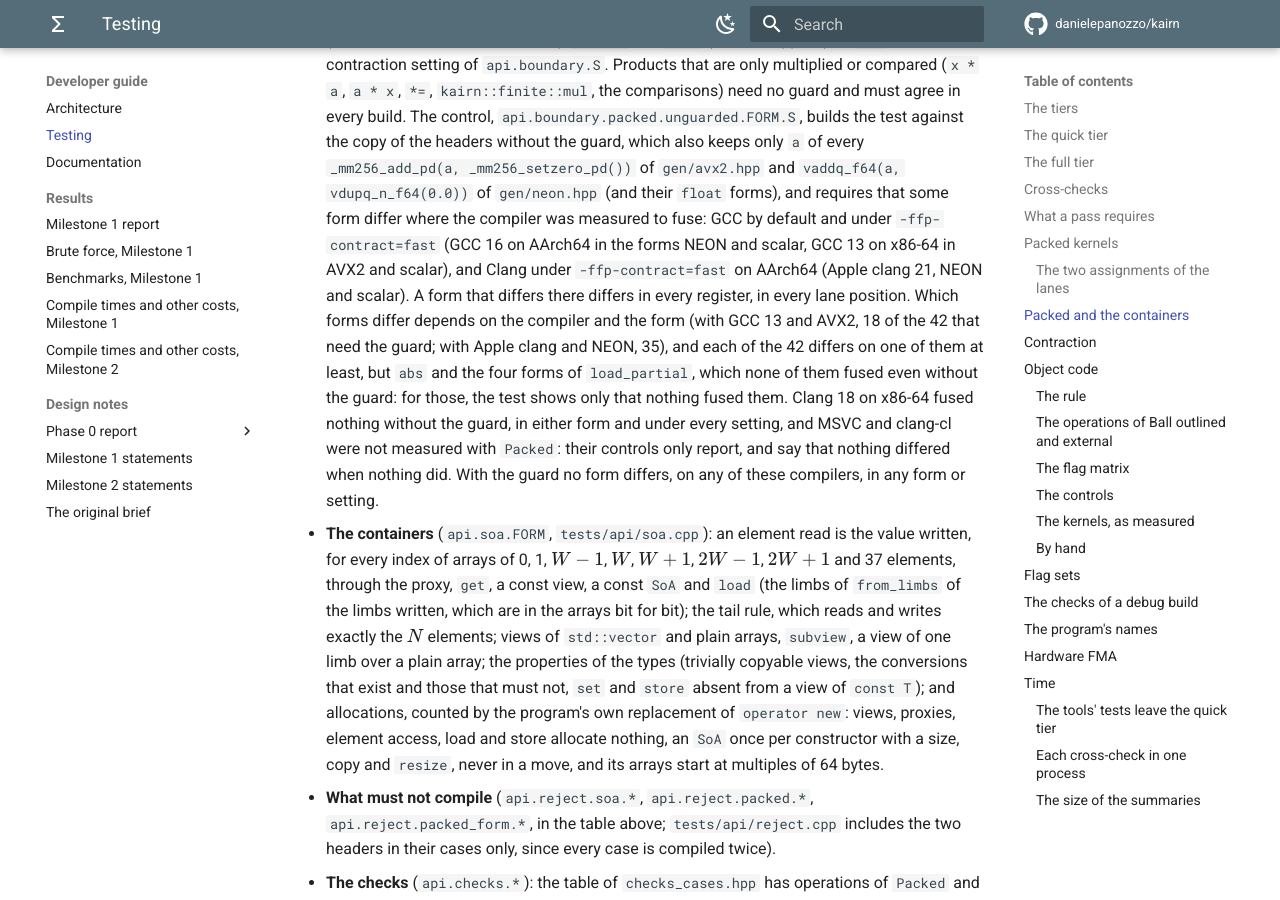
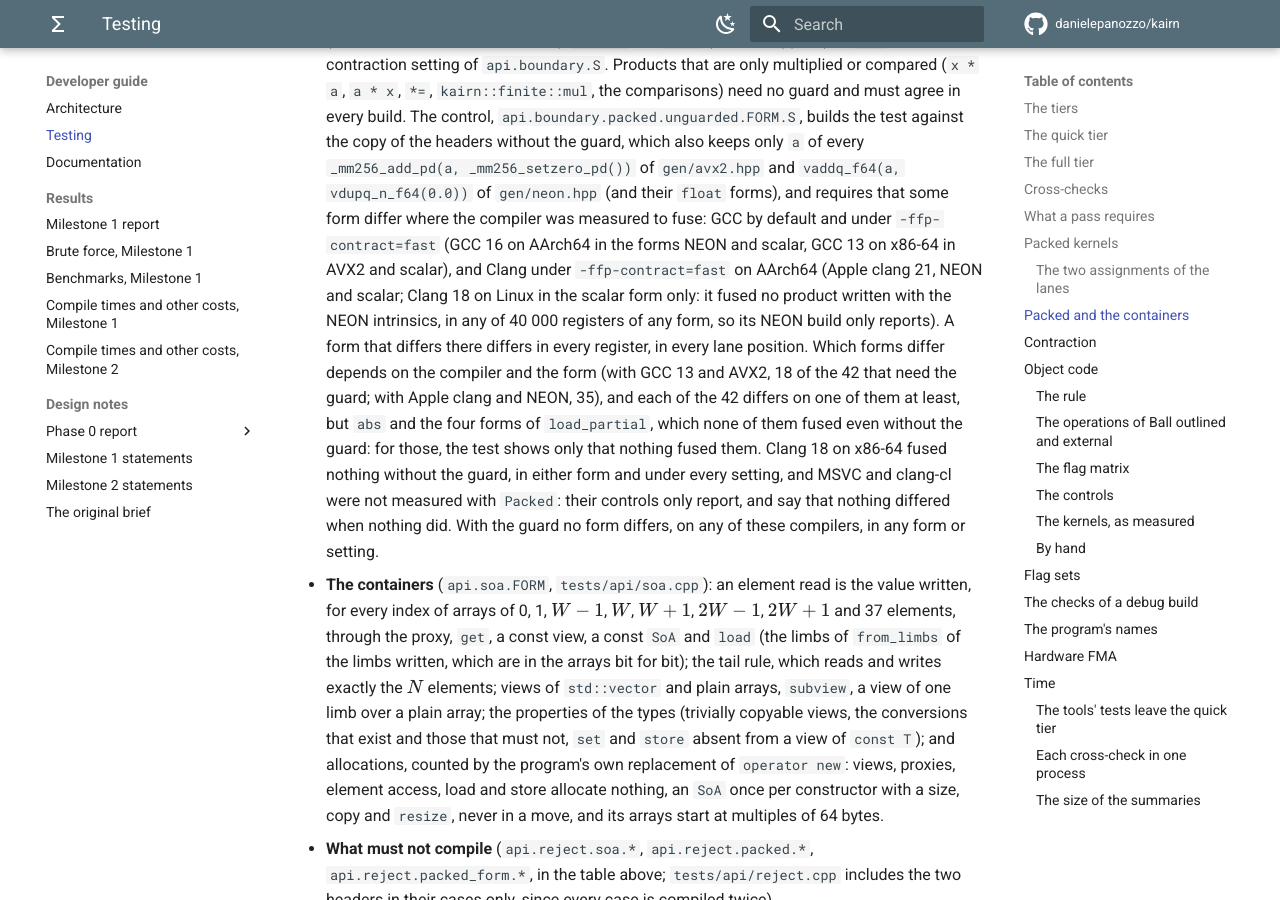
Before and after one commit to danielepanozzo/kairn, an MkDocs documentation site: the page built from docs/developer/testing.md, in a window 1280 px wide and 900 px high, scrolled down 31924 px. Built offline with MkDocs 1.6.1 and Material for MkDocs 9.7.7, drawn with Linux system fonts in a browser that asks for light colours; comment, search, counter and statistics services are not loaded.

Commit message:
Tests: where Clang must fuse a product into Packed without the guard
The control of the packed boundary test required a difference with Clang
under -ffp-contract=fast on AArch64 in every form, as Apple clang 21 gave.
Clang 18 on Linux AArch64 fuses in the scalar form and fuses no product
written with the NEON intrinsics (0 of 40 000 registers in every form), so its
NEON build reports instead of requiring a difference.

Co-Authored-By: Claude Fable 5.2 <noreply@anthropic.com>
Claude-Session: https://claude.ai/code/session_01ULwCxzT6Dhw9xUiTw8mJz1

```diff
--- a/docs/developer/testing.md
+++ b/docs/developer/testing.md
@@ -812,7 +812,9 @@ form natively, and on AArch64 NEON.
   of `gen/neon.hpp` (and their `float` forms), and requires that some form differ where the
   compiler was measured to fuse: GCC by default and under `-ffp-contract=fast` (GCC 16 on
   AArch64 in the forms NEON and scalar, GCC 13 on x86-64 in AVX2 and scalar), and Clang under
-  `-ffp-contract=fast` on AArch64 (Apple clang 21, NEON and scalar). A form that differs there
+  `-ffp-contract=fast` on AArch64 (Apple clang 21, NEON and scalar; Clang 18 on Linux in the
+  scalar form only: it fused no product written with the NEON intrinsics, in any of 40 000
+  registers of any form, so its NEON build only reports). A form that differs there
   differs in every register, in every lane position. Which forms differ depends on the compiler
   and the form (with GCC 13 and AVX2, 18 of the 42 that need the guard; with Apple clang and NEON,
   35), and each of the 42 differs on one of them at least, but `abs` and the four forms of
```
Also changed, not shown: 1 other file.
